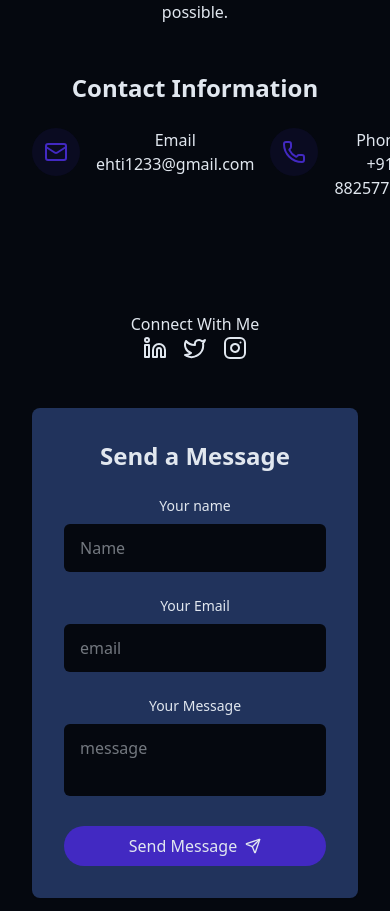
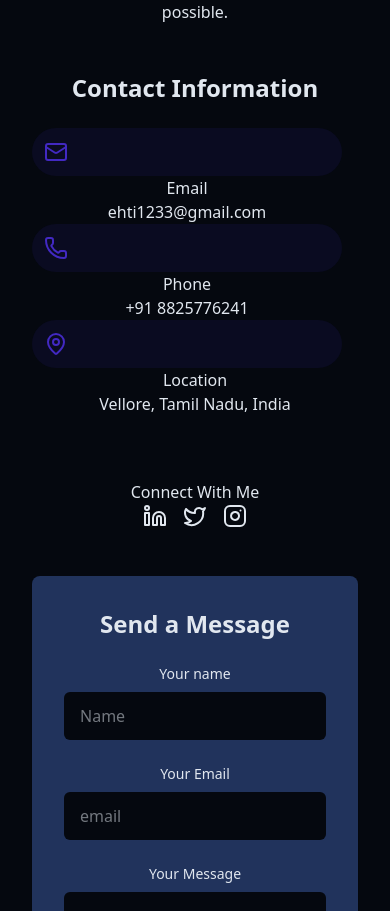
Before and after one commit to ehtisham2005/Portfolio-self, a React (Vite) app: page / in a window 390 px wide. Shown: the part 7346-8257 px from the top of the page. Built offline with nearby package versions, Linux system fonts and the light colour scheme.

Commit message:
fixed conatct section

```diff
--- a/src/components/ContactSection.jsx
+++ b/src/components/ContactSection.jsx
@@ -24,7 +24,7 @@ export const ContactSection = () => {
             <div className="space-y-8">
                 <h3 className="text-2xl font-semibold mb-6">Contact Information</h3>
                 <div className="space-y-6 justify-center">
-                    <div className="flex items-start space-x-4">
+                    <div className="flex sm: flex-col md:flex-row sm:items-center md:items-start space-x-4">
                         <div className="p-3 rounded-full bg-primary/10">
                            <Mail className="h-6 w-6 text-primary"></Mail>
                         </div>
```
